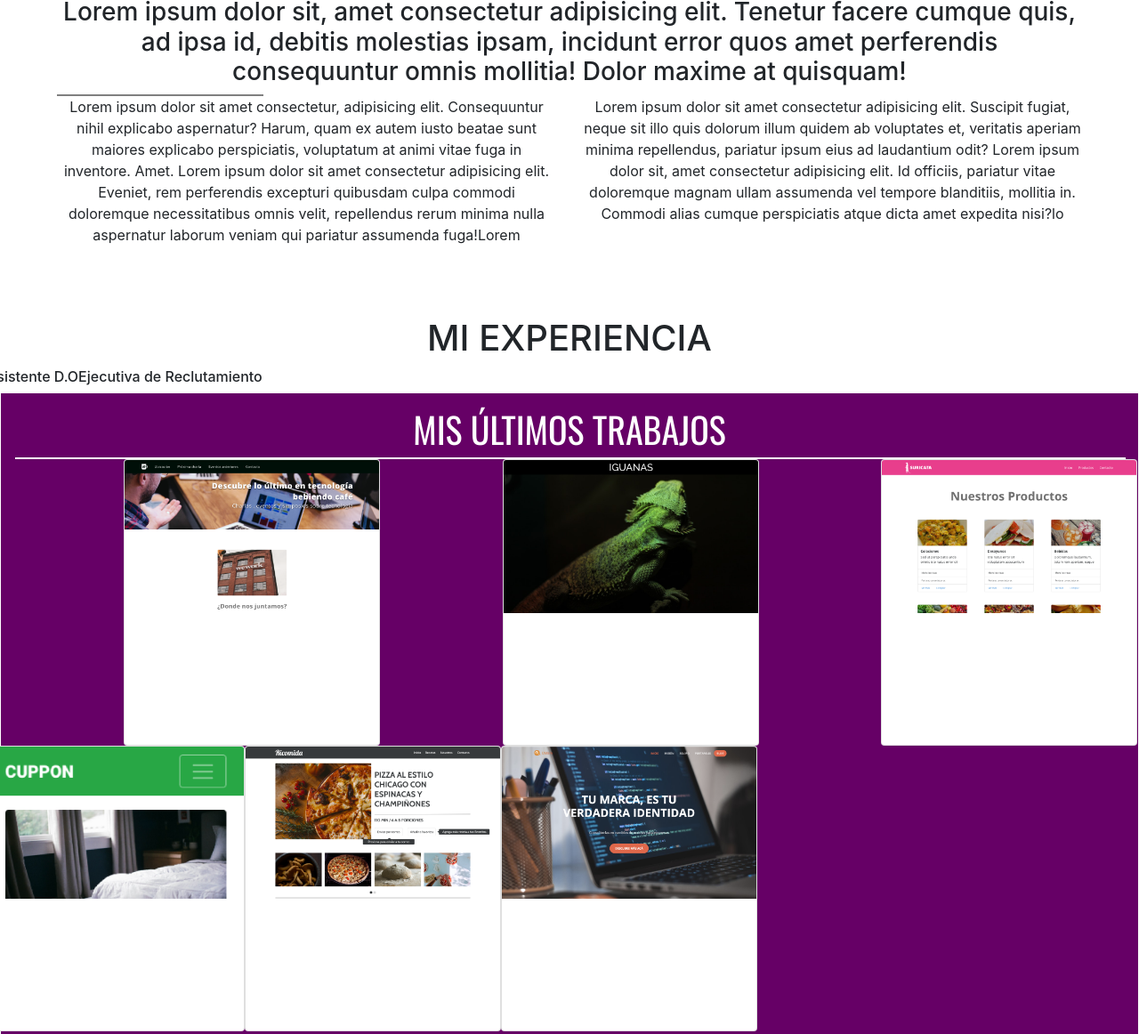
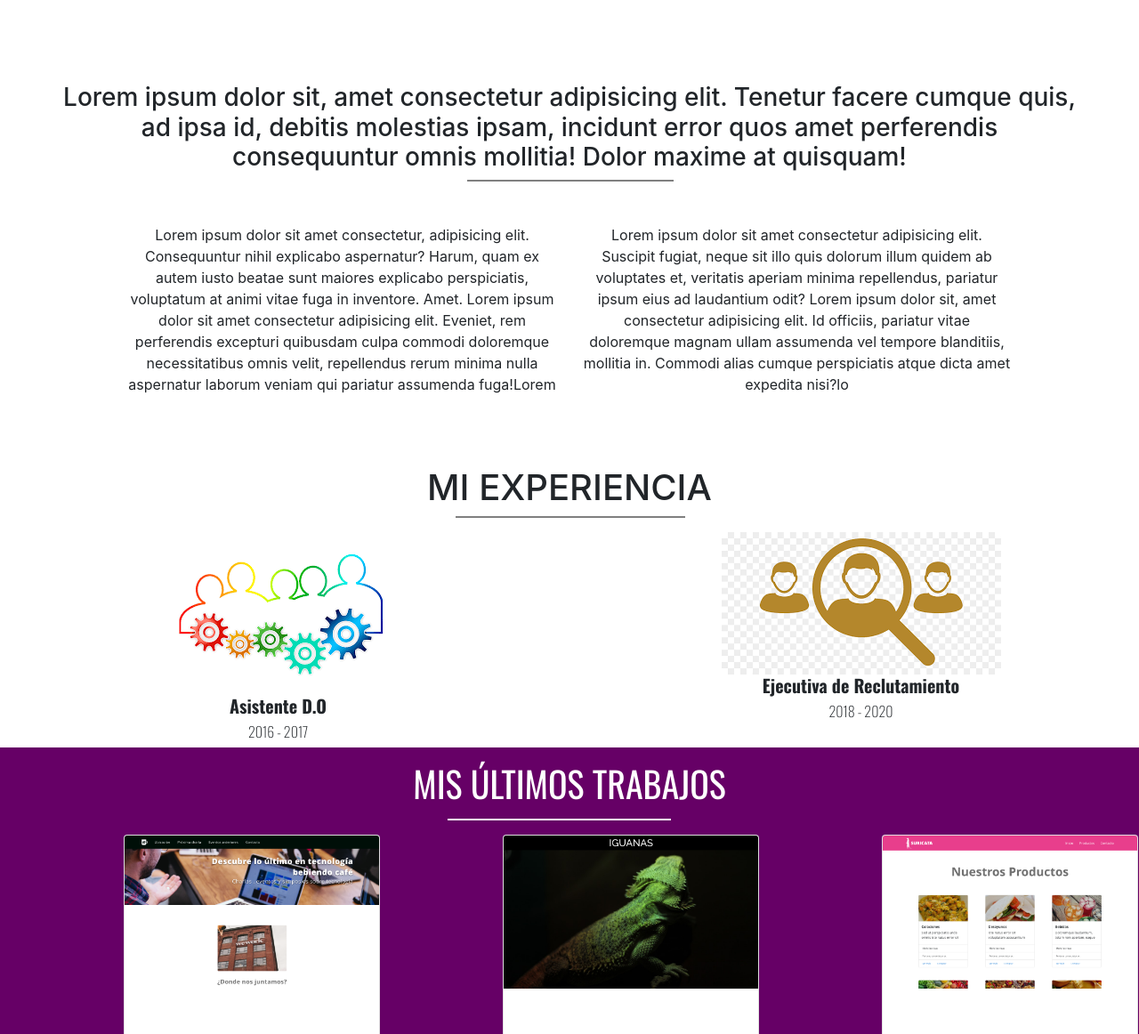
Before and after one commit to Nadia789368/mi-portafolio, a plain HTML site: page index.html in a window 1280 px wide. Shown: the part 867-2029 px from the top of the page at 89% size. Drawn offline with nearby package versions, Linux system fonts and the light colour scheme.

Commit message:
tercer-cambio

```diff
--- a/assets/css/style.css
+++ b/assets/css/style.css
@@ -26,6 +26,16 @@ a.nav-link {
     width: 20%;
     margin: 0;
     text-align: center;
+}
+
+.descripcion {
+    padding-top: 6em;
+}
+
+.descripcion .row {
+    padding-top: 3em;
+    padding-right: 5em;
+    padding-left: 5em;
 }
 
 .navbar-brand {
@@ -72,6 +82,30 @@ a.nav-link {
     font-weight: 700;
 }
 
+#sobre-mi hr {
+    border: 1px solid gray;
+    width: 20%;
+    margin-left: 40%;
+    margin-top: 0;
+}
+
+#experiencia hr {
+    border: 1px solid gray;
+    width: 20%;
+    margin-left: 40%;
+    margin-top: 0;
+}
+
+h5 {
+    font-family: 'Oswald', sans-serif;
+    font-weight: 700;
+}
+
+h6 {
+    font-family: 'Oswald', sans-serif;
+    font-weight: 300;
+}
+
 #trabajos-realizados {
     background-color: #660066;
     padding: 1em;
@@ -80,10 +114,10 @@ a.nav-link {
     color: #ffffff;
 }
 
-#trabajos-realizados, hr {
+#trabajos-realizados hr {
     border: 1px solid #fff;
-    width: 100%;
-    margin: 0;
+    width: 20%;
+    margin-left: 39%;
 }
 
 footer {
@@ -101,3 +135,14 @@ footer {
     margin: 0px;
     position: relative;
 }
+
+#formulario-de-contacto {
+    padding-top: 6em;
+    padding-bottom: 15em;
+}
+
+#formulario-de-contacto hr {
+    border: 1px solid gray;
+    width: 20%;
+    margin-left: 40%;
+}
--- a/index.html
+++ b/index.html
@@ -45,7 +45,7 @@
          </div>
         </div>
 
-        <div>
+        <div class="descripcion">
           <h3>Lorem ipsum dolor sit, amet consectetur adipisicing elit. Tenetur facere cumque quis, ad ipsa id, debitis molestias ipsam, incidunt error quos amet perferendis consequuntur omnis mollitia! Dolor maxime at quisquam!</h3>
           <hr width="10%">
              <div class="row">
@@ -59,8 +59,16 @@
       <h1>MI EXPERIENCIA</h1>
       <hr width="10%">
       <div class="row">
-          <h6>Asistente D.O</h6>
-          <h6>Ejecutiva de Reclutamiento</h6>
+        <div class="col-12 col-md-6">
+            <img src="assets/img/do.png" alt="">
+            <h5>Asistente D.O</h5>
+            <h6>2016 - 2017</h6>
+        </div>
+         <div class="col-12 col-md-6">
+           <img src="assets/img/reclutamiento.png" alt="">
+           <h5>Ejecutiva de Reclutamiento</h5>
+           <h6>2018 - 2020</h6>
+        </div>
       </div>
     </section>
 
```
Also changed, not shown: assets/img/do.png (added), assets/img/reclutamiento.png (added).
